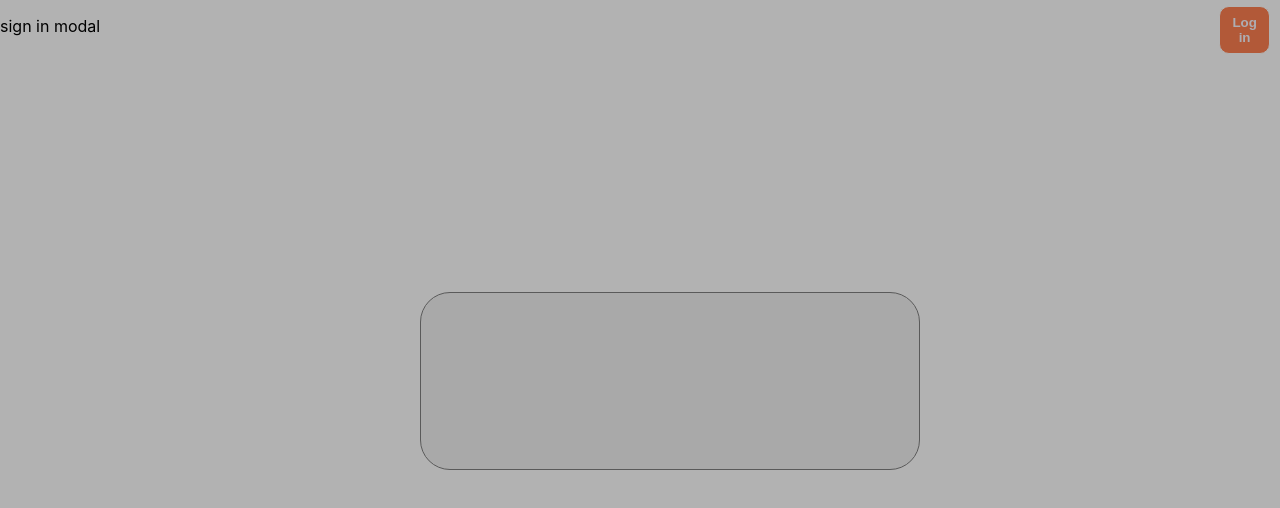
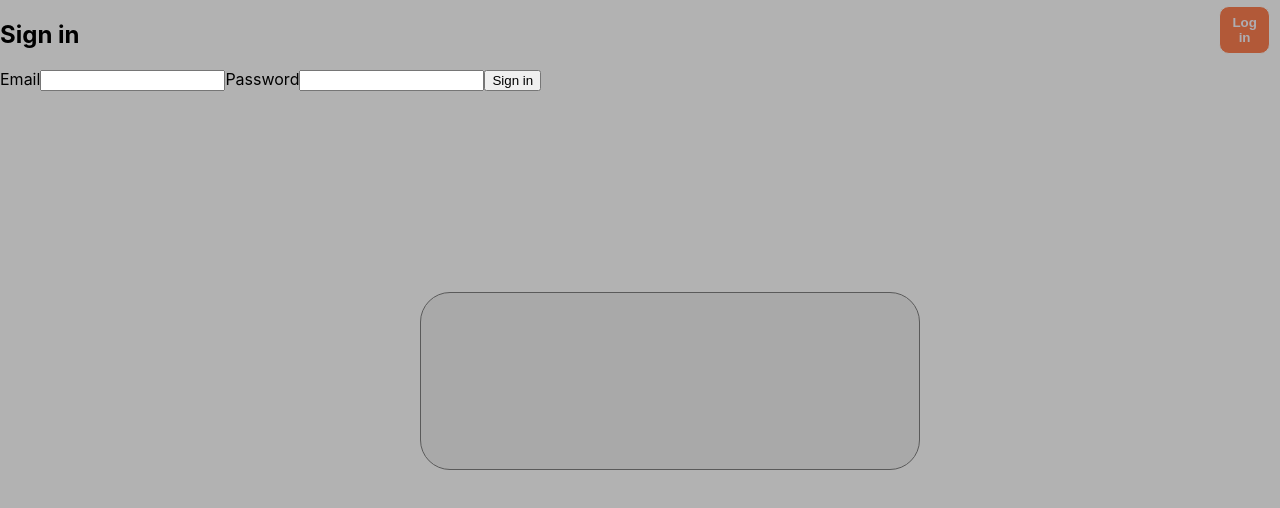
Before and after one commit to carlosmiguelviegas/csv-analyzer-react, a React (Create React App) app: page / in a window 1280 px wide. Both pictures are taken after a click on the button "Log in". Shown: the top 508 px of the page. Built offline with nearby package versions, Linux system fonts and the light colour scheme.

Commit message:
provided modal structure

```diff
--- a/src/components/dialogs/SignInDialog.js
+++ b/src/components/dialogs/SignInDialog.js
@@ -3,9 +3,18 @@ import styles from './SignInDialog.module.css';
 const SignInDialog = () => {
 
   return (
-    <section className={styles.modal}>
-      <p>sign in modal</p>
-    </section>
+    <div className={styles.modal}>
+      <section className={styles.container}>
+        <h2>Sign in</h2>
+        <form>
+          <label htmlFor=''>Email</label>
+          <input type='email' />
+          <label htmlFor=''>Password</label>
+          <input type='password' />
+          <button type='submit'>Sign in</button>
+        </form>
+      </section>
+    </div>
   );
 
 };
```
